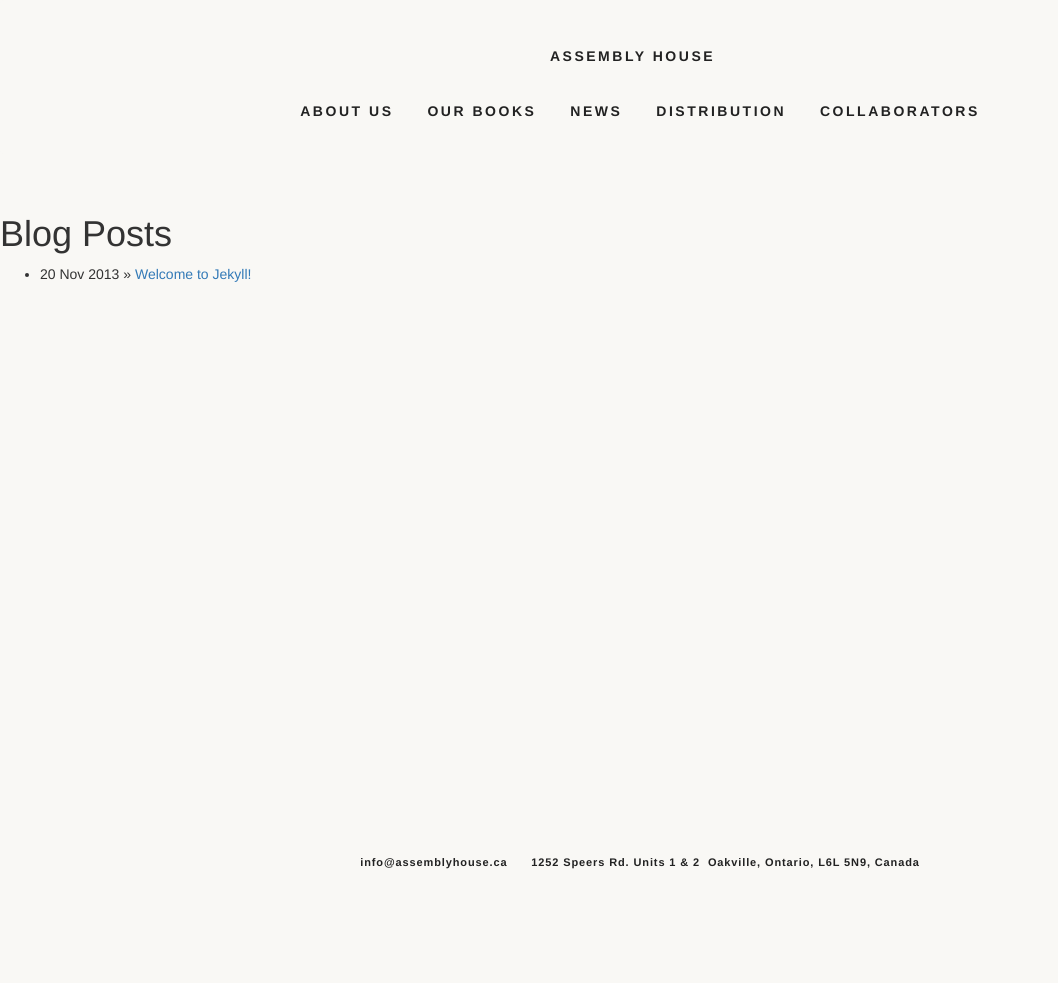
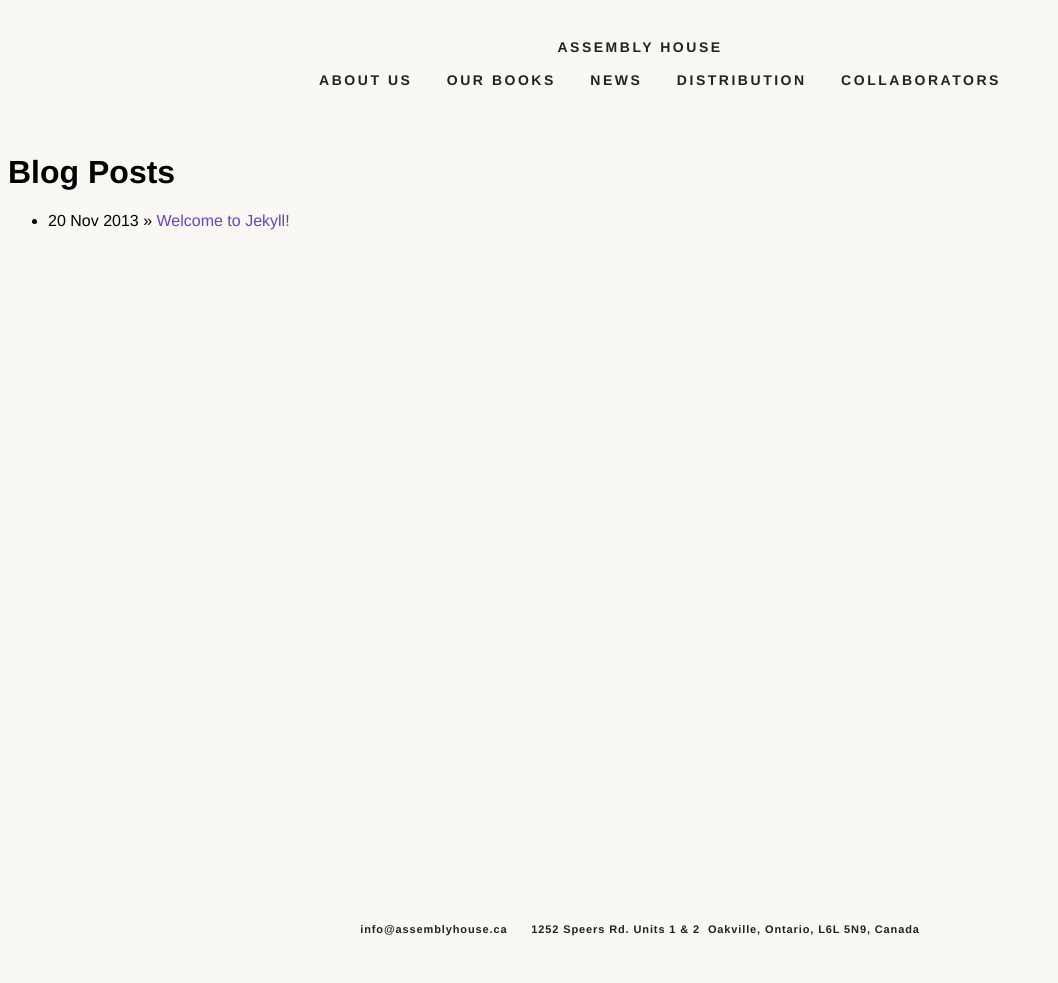
Before and after one commit to darcysaum/assembly-house, a Jekyll site: the page built from index.html, in a window 1280 px wide. Shown: the whole page, without its empty margins (0-1058 px from the left). Built offline with Jekyll 4.4.1, drawn with Linux system fonts in a browser that asks for light colours; nearby versions of some CDN libraries; Markdown is read by kramdown in place of the engine named in the settings; before the commit the page ends 900 px from its top, so only the background shows below that.

Commit message:
cleaning up build artifacts

```diff
--- a/_layouts/default.html
+++ b/_layouts/default.html
@@ -5,7 +5,6 @@
         <meta http-equiv="X-UA-Compatible" content="IE=edge,chrome=1">
         <title>{{ page.title }} | Assembly House</title>
         <meta name="viewport" content="width=device-width, initial-scale=1.0, maximum-scale=1.0, user-scalable=no">
-        <link rel="stylesheet" href="//netdna.bootstrapcdn.com/bootstrap/3.0.2/css/bootstrap.min.css">
         <link rel="stylesheet" href="/css/main.css">
     </head>
     <body>
--- a/css/main.css
+++ b/css/main.css
@@ -1,3 +1,23 @@
+html, body, p, div, span, li, strong, a{
+	font-family: Helvetica, sans-serif;
+	text-decoration: none;
+}
+
+a, a:link{
+	color: #6743BB;
+	transition: color .2s;
+}
+
+a:visited{
+	color: purple;
+	transition: color .2s;
+}
+
+a:hover{
+	color: #3D8AEE;
+	transition: color .2s;
+}
+
 html, body{
 	height: 100%;
 }
```
Also changed, not shown: 4 other files.
